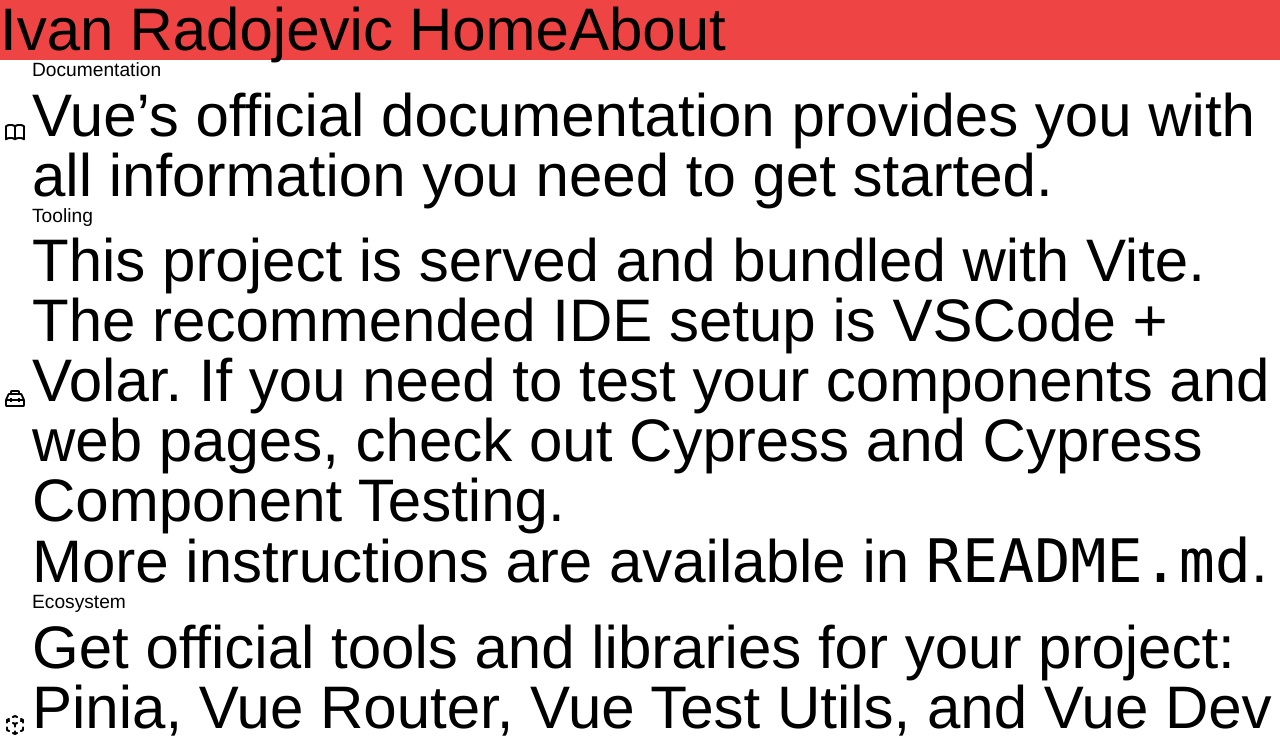
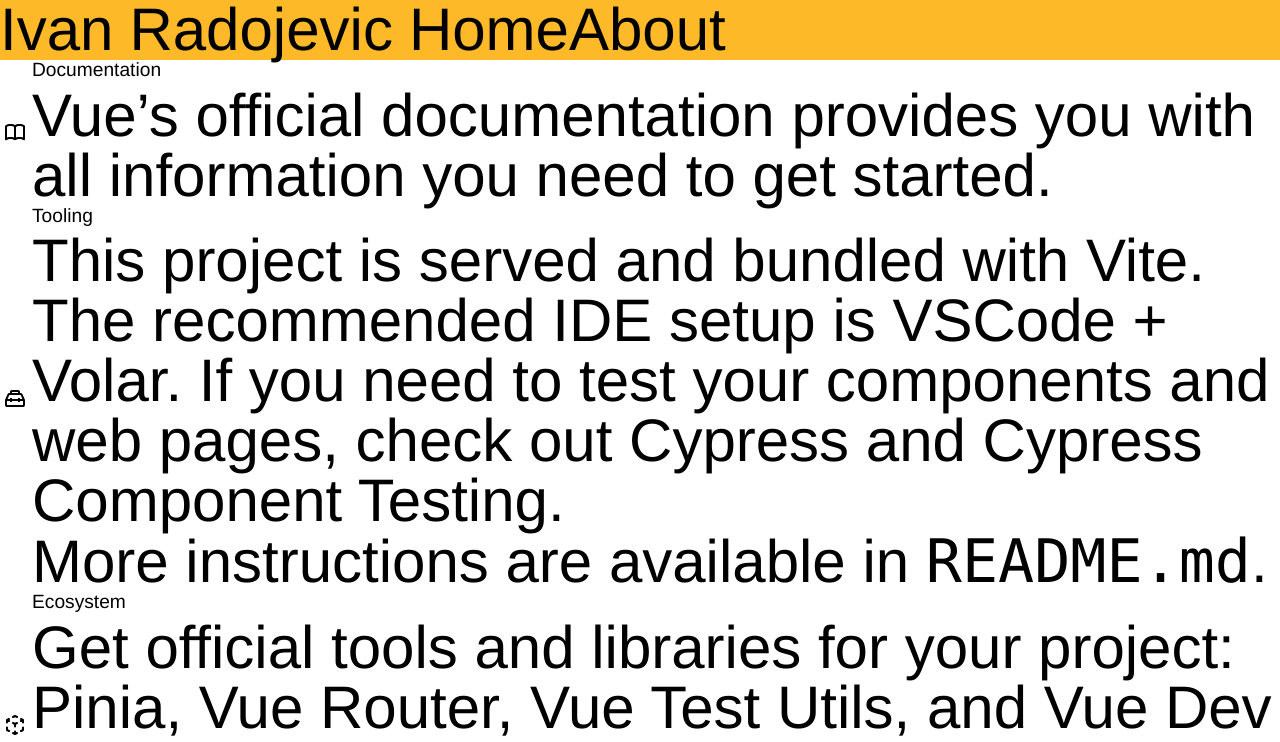
Before and after one commit to ivanradojevic-web-dev/memento, a Vue app: page / in a window 1280 px wide. Shown: the top 742 px of the page. Built offline with nearby package versions, Linux system fonts and the light colour scheme.

Commit message:
added colors

```diff
--- a/src/App.vue
+++ b/src/App.vue
@@ -5,7 +5,7 @@
 
 <template>
   <div class="font-essential text-essential space-essential">
-    <header class="bg-red-500 flex flex-wrap space-essential">
+    <header class="bg-golden-yellow flex flex-wrap space-essential">
       <h1 class="flex flex-wrap space-essential"><span>Ivan</span><span>Radojevic</span></h1>
 
       <!-- <img alt="Vue logo" class="logo" src="@/assets/logo.svg" width="125" height="125" />
--- a/tailwind.config.js
+++ b/tailwind.config.js
@@ -5,6 +5,11 @@
     extend: {
       fontFamily: {
         essential: ['Arimo', 'sans-serif']
+      },
+      colors: {
+        'regal-purple': '#552583',
+        'golden-yellow': '#fdb927',
+        'davys-grey': '525252'
       }
     }
   },
```
